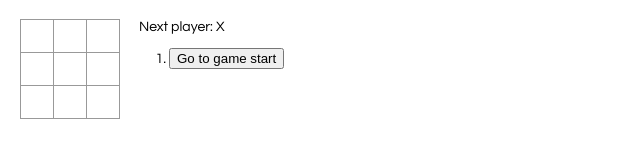
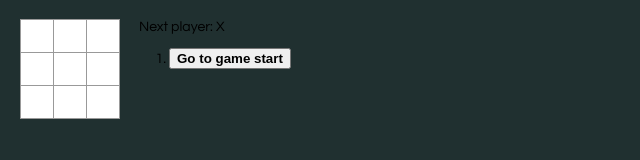
Before and after one commit to uross-11/tic-tac-toe, a React app: page / in a window 1280 px wide. Shown: the whole page, without its empty margins (0-640 px from the left). Built offline with nearby package versions, Linux system fonts and the light colour scheme.

Commit message:
Added bold font-style to currently selected item

```diff
--- a/src/index.css
+++ b/src/index.css
@@ -1,6 +1,7 @@
 body {
   font: 14px "Century Gothic", Futura, sans-serif;
   margin: 20px;
+  background-color: #203030;
 }
 
 ol, ul {
--- a/src/index.js
+++ b/src/index.js
@@ -92,13 +92,19 @@ class Game extends React.Component {
         const xy = ["1, 1", "1, 2", "1, 3",
                     "2, 1", "2, 2", "2, 3",
                     "3, 1", "3, 2", "3, 3"]
-
-        console.log(location)
         const moves = history.map((step, move) => {
             const desc = move ?
                 'Go to move #' + move + " ---> x, y (" + xy[location[move - 1]] + ")":
                 'Go to game start';
-
+                if (move === history.length - 1) {
+                    return (
+                        <li key={move}>
+                            <button style={{fontWeight: "bold"}} onClick={() => this.jumpTo(move)}>
+                                {desc}
+                            </button>
+                        </li>
+                    );
+                } else {
                     return (
                         <li key={move}>
                             <button onClick={() => this.jumpTo(move)}>
@@ -106,6 +112,8 @@ class Game extends React.Component {
                             </button>
                         </li>
                     );
+                }
+
         });
         let status;
         if (winner) {
@@ -113,7 +121,6 @@ class Game extends React.Component {
         } else {
             status = 'Next player: ' + (this.state.xIsNext ? 'X' : 'O');
         }
-        //console.log(this.state.history);
         return (
             <div className="game">
                 <div className="game-board">
```
Lines whose indentation alone changed are shown as unchanged.
